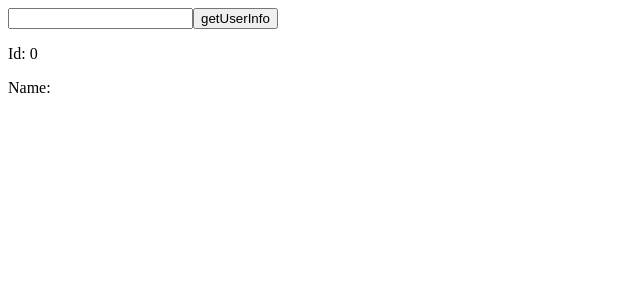
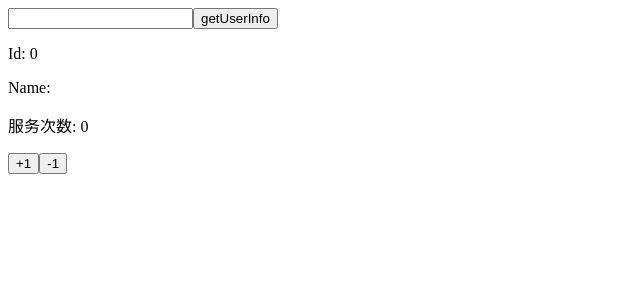
Before and after one commit to haixiangyan/my-redux-thunk, a React (Create React App) app: page / in a window 1280 px wide. Shown: the top 300 px of the page, without its empty margins (0-640 px from the left). Built offline with nearby package versions, Linux system fonts and the light colour scheme.

Commit message:
feat: 使用 bindActionCreators

```diff
--- a/src/example/UserInfo.jsx
+++ b/src/example/UserInfo.jsx
@@ -1,4 +1,5 @@
 import React, {useState} from 'react'
+import {bindActionCreators} from 'redux'
 import {connect, useSelector} from 'react-redux'
 
 // 根据 Id 获取 userInfo
@@ -18,7 +19,7 @@ const fetchUserById = (dispatch) => (id) => {
 }
 
 const UserInfo = (props) => {
-  const userInfo = useSelector(state => state.userInfo)
+  const {userInfo, count} = useSelector(state => state)
 
   const [loading, setLoading] = useState(false)
   const [id, setId] = useState('')
@@ -44,12 +45,22 @@ const UserInfo = (props) => {
           </div>
         )
       }
+
+      <div>
+        <p>服务次数: {count}</p>
+        <button onClick={() => props.increment(3)}>+1</button>
+        <button onClick={props.decrement}>-1</button>
+      </div>
     </div>
   )
 }
 
 const mapDispatchToProps = (dispatch) => ({
-  fetchUserById: fetchUserById(dispatch)
+  fetchUserById: fetchUserById(dispatch),
+  ...bindActionCreators({
+    increment: (diff) => ({type: 'INCREMENT', payload: diff}),
+    decrement: () => ({type: 'DECREMENT'}),
+  }, dispatch)
 })
 
 export default connect(null, mapDispatchToProps)(UserInfo)
--- a/src/example/store.js
+++ b/src/example/store.js
@@ -4,13 +4,19 @@ const initState = {
   userInfo: {
     id: 0,
     name: '',
-  }
+  },
+  count: 0,
 }
 
 const reducer = (state = initState, action) => {
   switch (action.type) {
     case 'SET_USER':
       return {...state, userInfo: action.payload}
+    case 'INCREMENT':
+      console.log(action)
+      return {...state, count: state.count + 1}
+    case 'DECREMENT':
+      return {...state, count: state.count - 1}
     default:
       return state
   }
```
